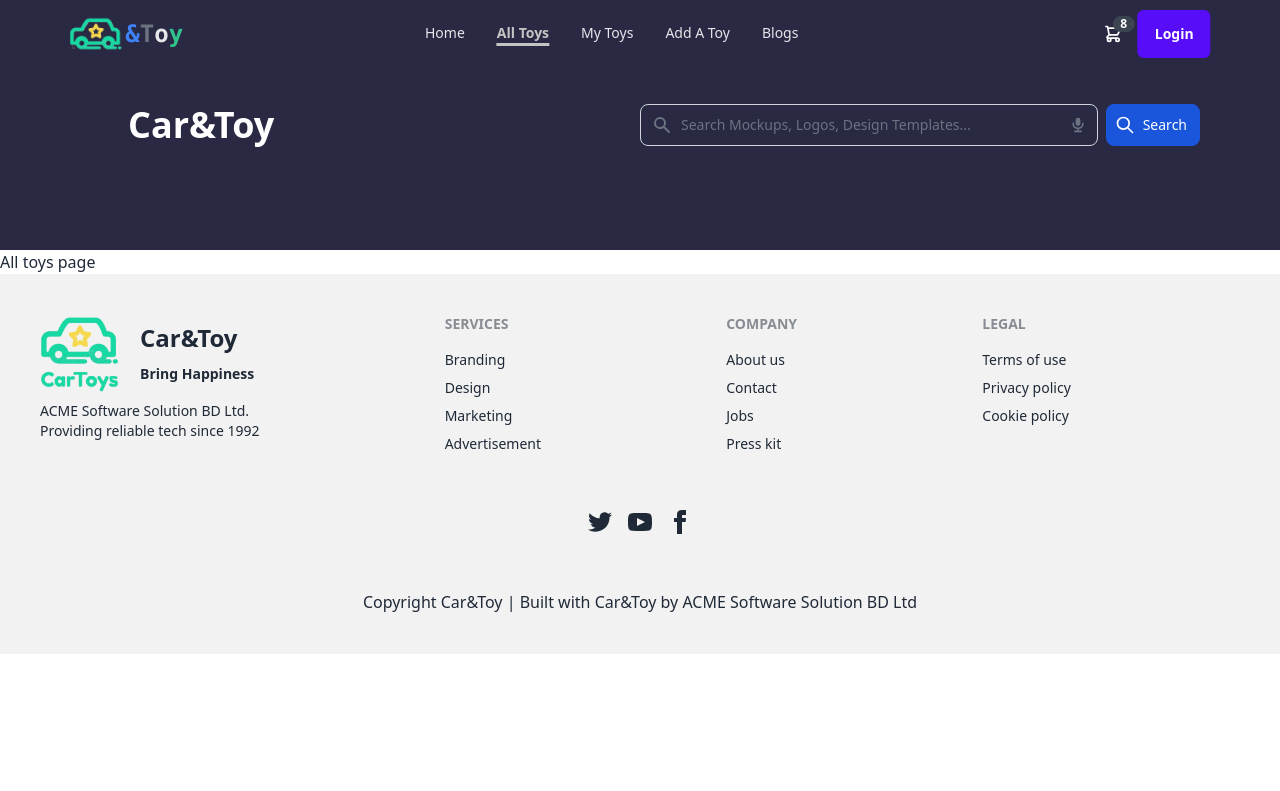
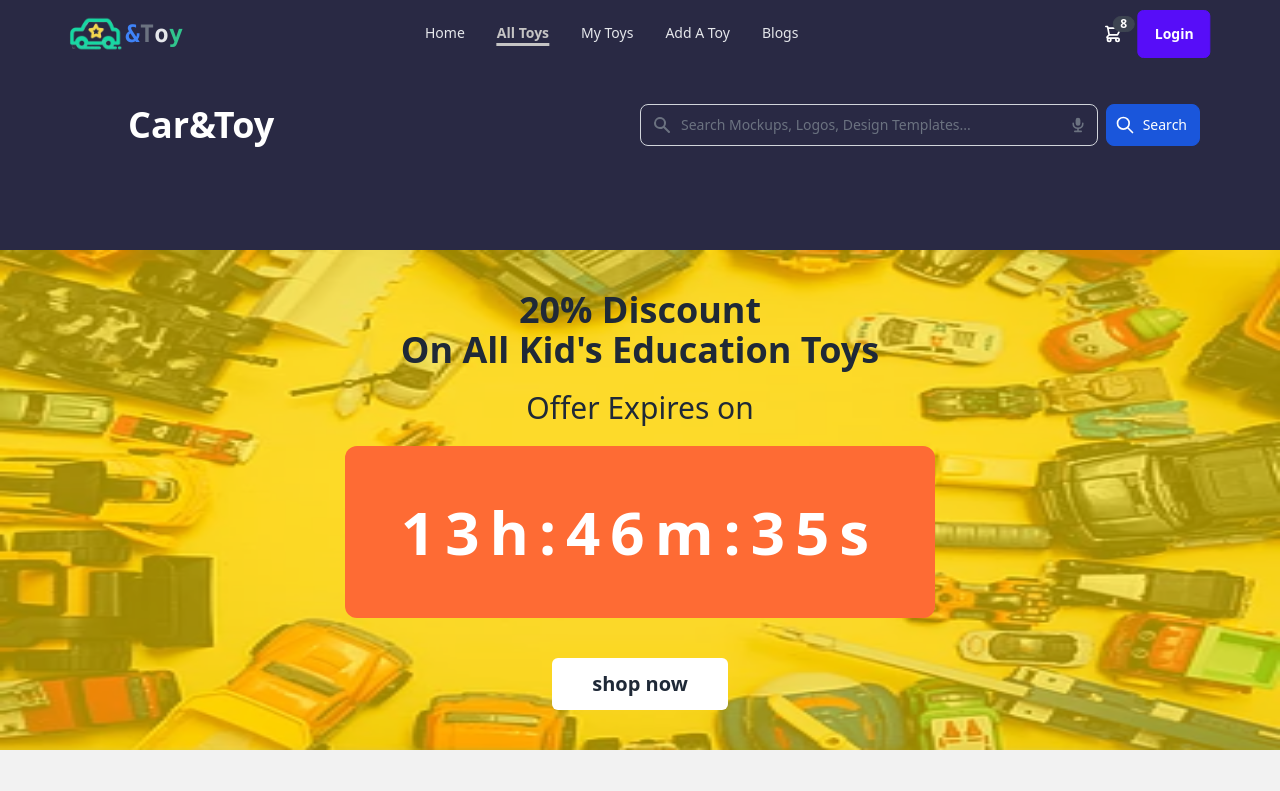
Before and after one commit to SayhanA/car-marketplace-client, a React (Vite) app: page /allToys in a window 1280 px wide. Shown: the top 791 px of the page. Built offline with nearby package versions, Linux system fonts and the light colour scheme; no server answers.

Commit message:
All Toy Page banner added

```diff
--- a/src/pages/AllToys/AllToys.jsx
+++ b/src/pages/AllToys/AllToys.jsx
@@ -1,14 +1,33 @@
 import React from 'react';
 import useTitle from '../../shared/hooks/useTitle';
 import Search from '../../shared/Search/Search';
+import Countdown from 'react-countdown';
+
 
 const AllToys = () => {
     useTitle("All Toys")
 
+    const renderer = ({ hours, minutes, seconds, completed }) => {
+        if (completed) {
+            return <div>Not Available at this moment</div>
+        } else {
+            // Render a countdown
+            return <span>{hours}h:{minutes}m:{seconds}s</span>;
+        }
+    };
+
     return (
         <div>
             <Search />
-            <h3>All toys page</h3>
+            <div className='h-[500px] w-full relative'>
+                <img src="/images/cars.png" className='w-full h-[500px]' alt="" />
+                <div className='absolute top-0 h-[500px] w-full bg-[#ffdd009b]'>
+                    <h2 className='lg:text-4xl text-center font-bold pt-10'>20% Discount <br /> On All Kid's Education Toys</h2>
+                    <p className='lg:text-3xl text-center py-5'>Offer Expires on</p>
+                    <div className='bg-[#FE6B34] lg:p-14 w-fit rounded-xl lg:text-6xl font-bold text-white lg:tracking-[10px] mx-auto'><Countdown date={Date.now() + 10000 * 100000} renderer={renderer} /></div>
+                    <p className='p-3 bg-white w-fit rounded-md mx-auto mt-10 text-xl font-bold px-10'>shop now</p>
+                </div>
+            </div>
         </div>
     );
 };
```
